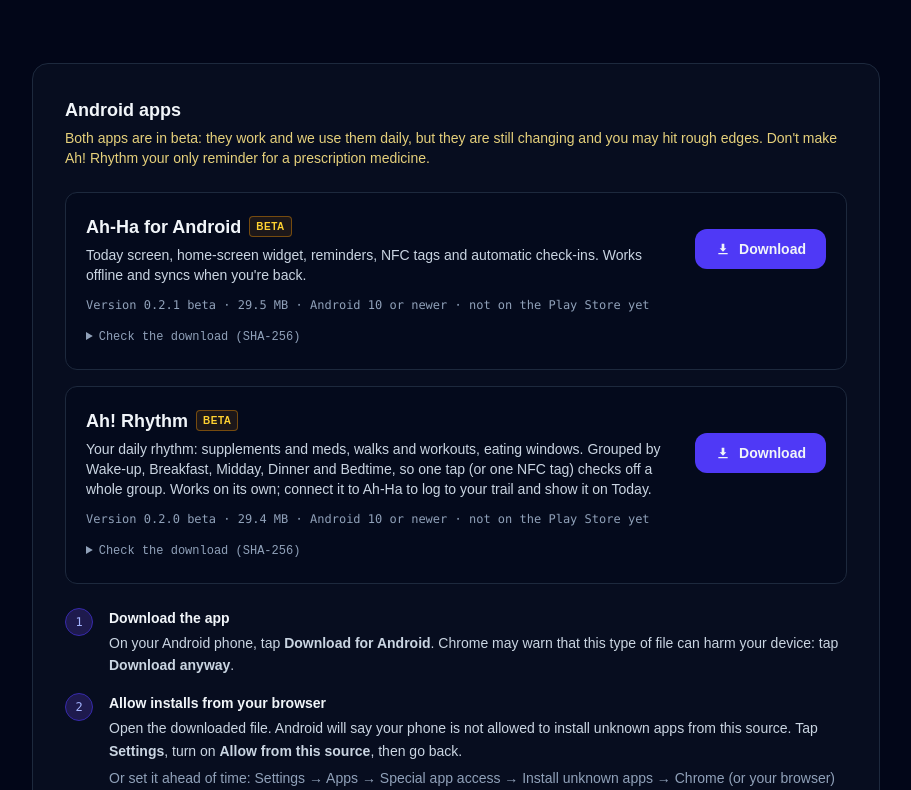
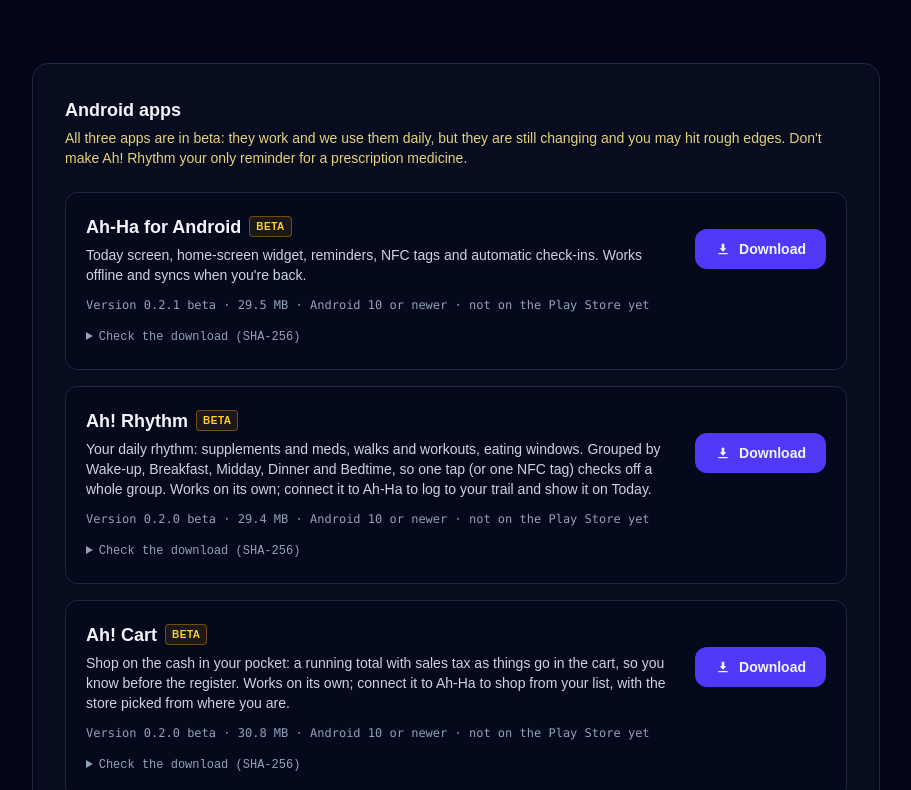
Before and after one commit to Enthropic-Data-LLC/ah-ha, a React (Vite) app in the folder web/: page / in a window 1280 px wide. Shown: the part 1750-2540 px from the top of the page, without its empty margins (184-1095 px from the left). Built offline with nearby package versions, Linux system fonts and the light colour scheme; no server answers.

Commit message:
feat(web): Ah! Cart 0.2.0 beta on the Android page
Co-Authored-By: Claude Opus 5.5 <noreply@anthropic.com>
Claude-Session: https://claude.ai/code/session_01LKTysQshBnSnqr7vsNK7LT

```diff
--- a/web/src/components/AndroidInstall.tsx
+++ b/web/src/components/AndroidInstall.tsx
@@ -49,6 +49,22 @@ export const APPS: AndroidApp[] = [
     minAndroid: '10',
     beta: true,
   },
+  {
+    id: 'ah-cart',
+    name: 'Ah! Cart',
+    blurb: (
+      <>
+        Shop on the cash in your pocket: a running total with sales tax as things go in the cart, so you know before
+        the register. Works on its own; connect it to Ah-Ha to shop from your list, with the store picked from where you are.
+      </>
+    ),
+    url: '/download/ah-cart.apk',
+    version: '0.2.0',
+    sizeMb: 30.8,
+    sha256: '616e5fcacf2e752bcd5bf265407cebceeebed0750df5b6d6a3ddaf7d264447b0',
+    minAndroid: '10',
+    beta: true,
+  },
 ]
 
 /** Kept for anything still reading the single-app shape. */
@@ -80,7 +96,7 @@ const STEPS: { title: string; body: ReactNode }[] = [
     body: (
       <>
         Ah-Ha: sign in at ah-ha.app, open <a href="/keys" className="text-indigo-300 underline underline-offset-4 hover:text-indigo-200">Keys</a>, create a key named after your phone and copy it, then paste it into the app.
-        <span className="block mt-1 text-slate-400">Ah! Rhythm: open ⚙️ in the app and tap <strong>Connect</strong> (optional; it works on its own).</span>
+        <span className="block mt-1 text-slate-400">Ah! Rhythm and Ah! Cart: tap <strong>Connect</strong> in the app's settings (optional; both work on their own).</span>
       </>
     ),
   },
@@ -149,7 +165,7 @@ export default function AndroidInstall({ headingLevel = 2 }: { headingLevel?: 1
             Android apps
           </H>
           <p className="text-sm text-amber-200/90" style={{ fontFamily: "'DM Sans', sans-serif" }}>
-            Both apps are in beta: they work and we use them daily, but they are still changing and you may hit rough edges.
+            All three apps are in beta: they work and we use them daily, but they are still changing and you may hit rough edges.
             Don&apos;t make Ah! Rhythm your only reminder for a prescription medicine.
           </p>
         </div>
```
